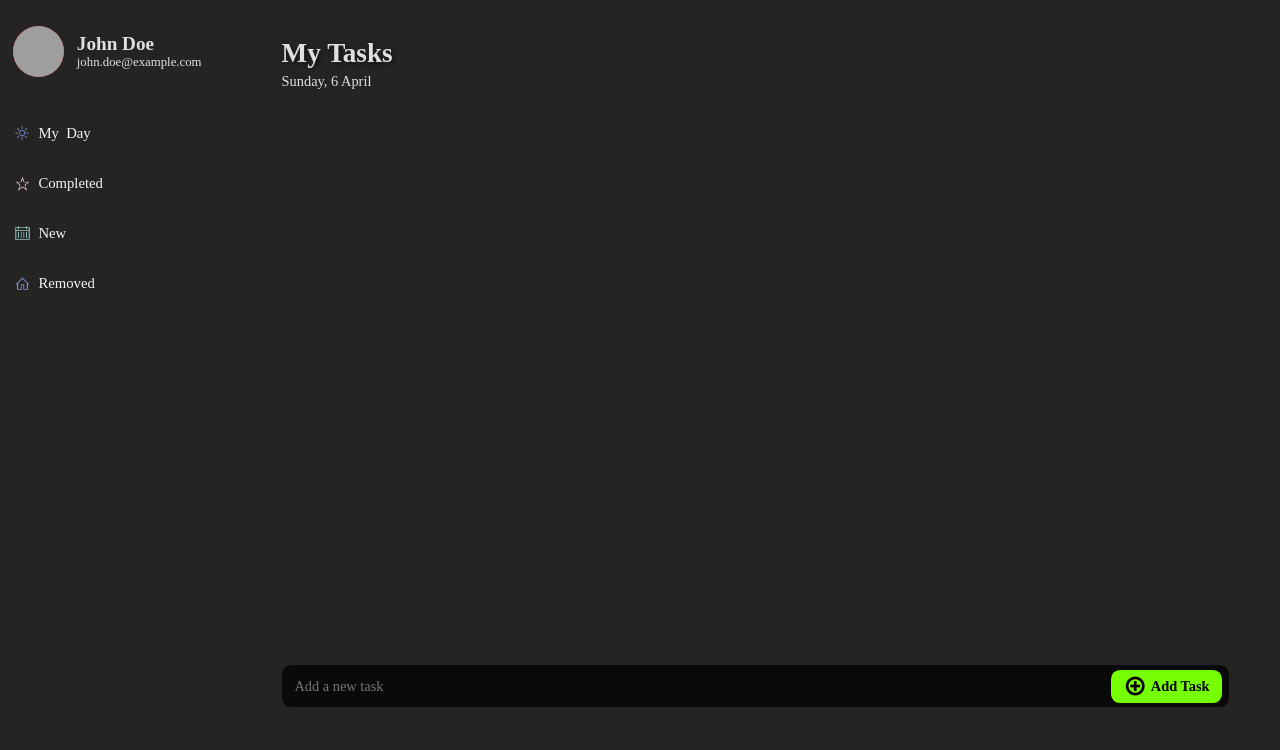
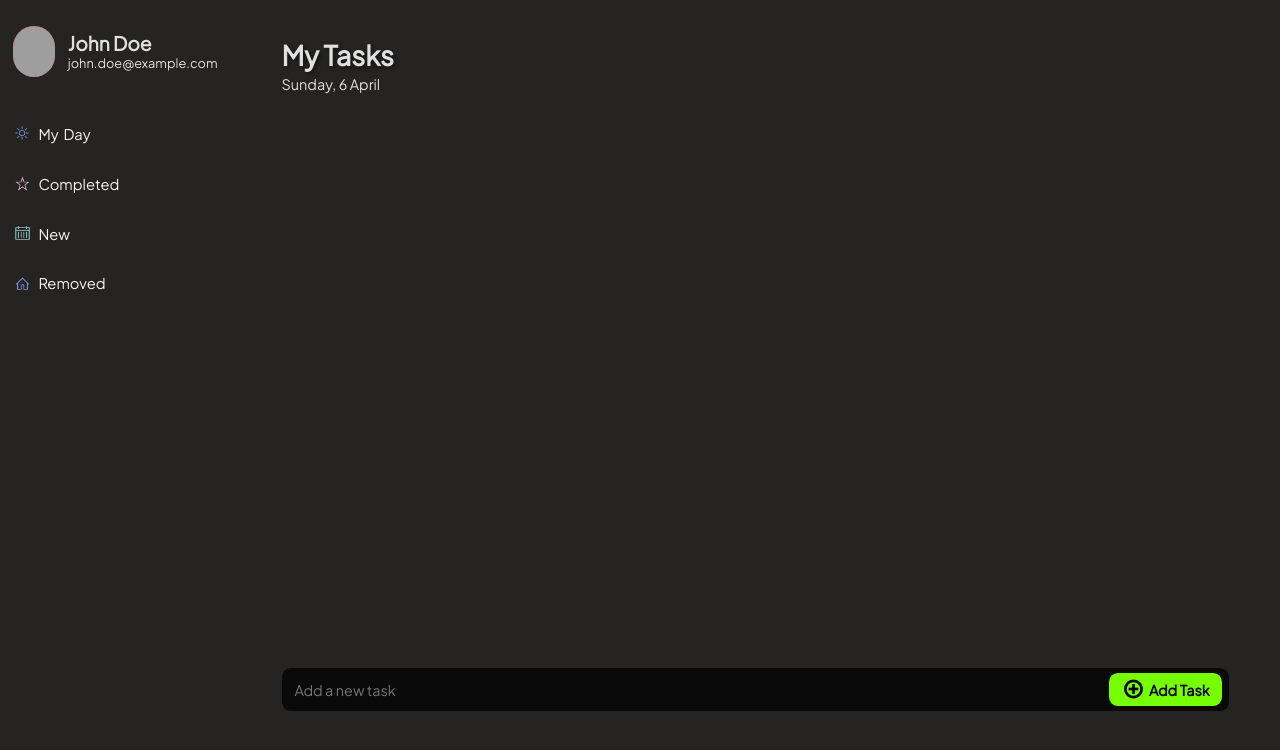
Before and after one commit to KushagraSharma10/To_Do_List, a plain HTML site: page index.html in a window 1280 px wide. Drawn offline with nearby package versions, Linux system fonts and the light colour scheme; grey boxes are pictures that could not be loaded.

Commit message:
font for browser are updated

```diff
--- a/style.scss
+++ b/style.scss
@@ -9,6 +9,16 @@ html,
 body {
     height: 100%;
     width: 100%;
+}
+
+@font-face {
+    font-family: "Plus Jakarta Sans";
+    src: url('./fonts/PlusJakartaSans-Regular.woff');
+}
+
+@font-face {
+    font-family: "Plus Jakarta Sans";
+    src: url('./fonts/PlusJakartaSans-Regular.woff2');
 }
 
 main {
```
Also changed, not shown: fonts/PlusJakartaSans-Regular.woff (added), fonts/PlusJakartaSans-Regular.woff2 (added), style.css, 1 other file.
